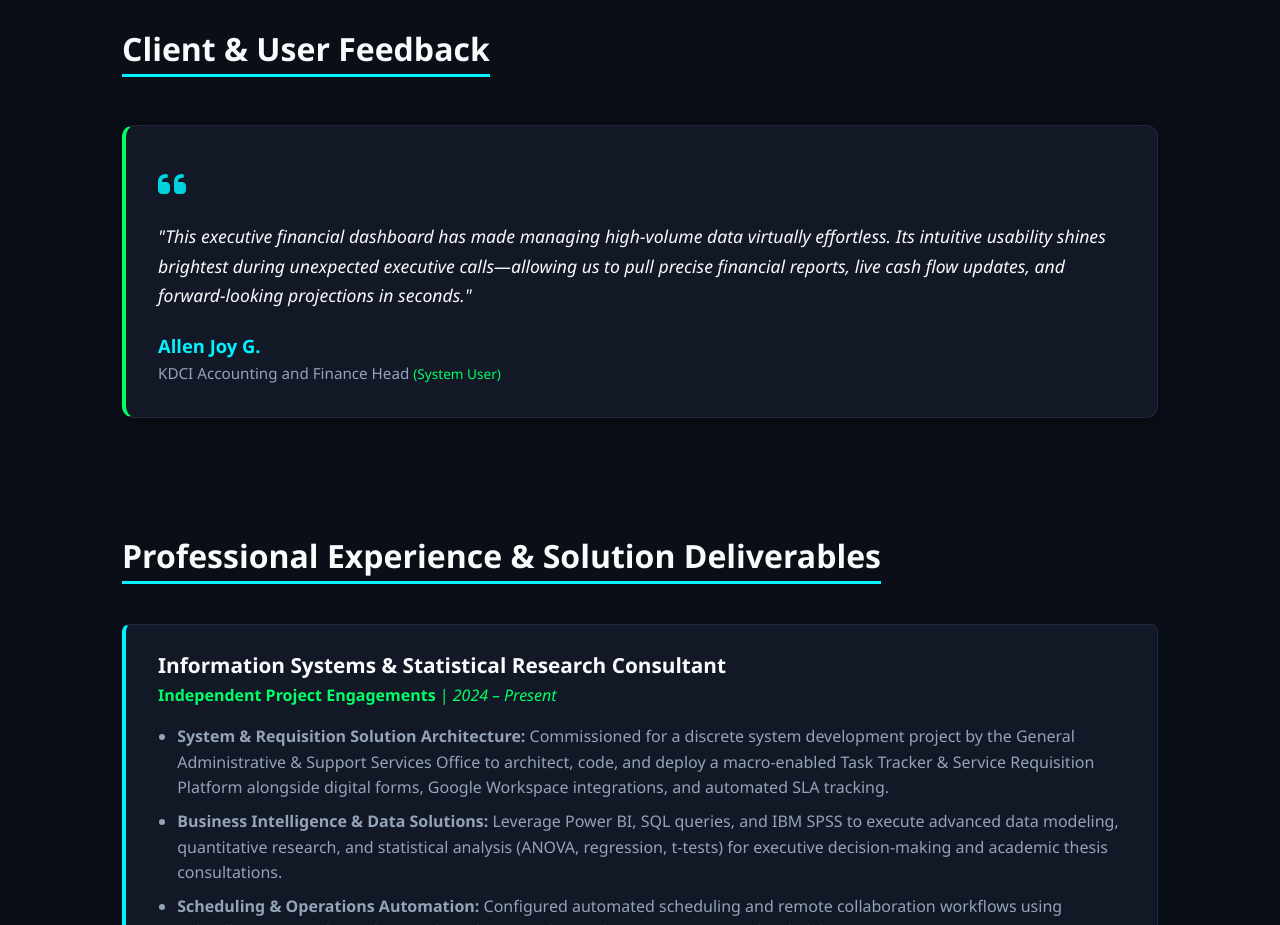
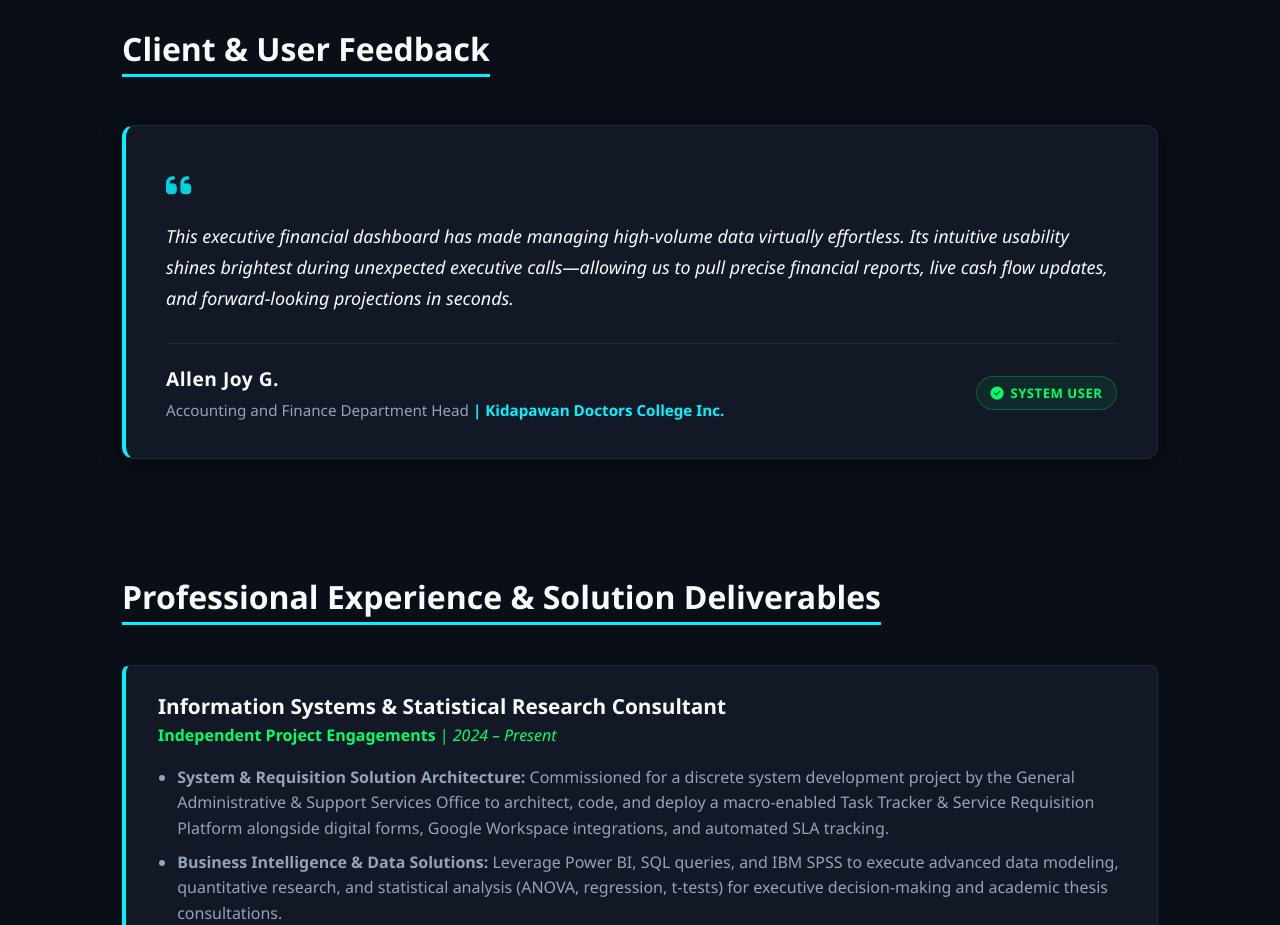
Before and after one commit to diezlovefaith05/portfolio, a plain HTML site: page index.html in a window 1280 px wide. Shown: the part 5000-5925 px from the top of the page. Drawn offline with Linux system fonts and the light colour scheme.

Commit message:
Add files via upload

```diff
--- a/index.html
+++ b/index.html
@@ -159,11 +159,14 @@
         <div class="testimonial-card">
             <div class="quote-icon"><i class="fa-solid fa-quote-left"></i></div>
             <blockquote class="testimonial-text">
-                "This executive financial dashboard has made managing high-volume data virtually effortless. Its intuitive usability shines brightest during unexpected executive calls—allowing us to pull precise financial reports, live cash flow updates, and forward-looking projections in seconds."
+                This executive financial dashboard has made managing high-volume data virtually effortless. Its intuitive usability shines brightest during unexpected executive calls—allowing us to pull precise financial reports, live cash flow updates, and forward-looking projections in seconds.
             </blockquote>
             <div class="testimonial-author">
-                <p class="author-name">Allen Joy G.</p>
-                <p class="author-title">KDCI Accounting and Finance Head <span class="user-badge">(System User)</span></p>
+                <div class="author-details">
+                    <p class="author-name">Allen Joy G.</p>
+                    <p class="author-title">Accounting and Finance Department Head <span class="author-org">| Kidapawan Doctors College Inc.</span></p>
+                </div>
+                <span class="user-badge"><i class="fa-solid fa-circle-check"></i> System User</span>
             </div>
         </div>
     </section>
--- a/style.css
+++ b/style.css
@@ -326,49 +326,76 @@ header {
 .testimonial-card {
     background: var(--bg-card);
     border: 1px solid var(--border-color);
-    border-left: 4px solid var(--neon-green);
+    border-left: 4px solid var(--neon-blue);
     border-radius: 12px;
-    padding: 2rem;
+    padding: 2.2rem 2.5rem;
     margin-top: 1.5rem;
-    box-shadow: 0 4px 20px rgba(0, 0, 0, 0.3);
+    box-shadow: 0 4px 20px rgba(0, 0, 0, 0.35);
     transition: transform 0.3s ease, border-color 0.3s ease;
 }
 
 .testimonial-card:hover {
     transform: translateY(-3px);
-    border-color: var(--neon-green);
+    border-color: var(--neon-blue);
 }
 
 .quote-icon {
-    font-size: 2rem;
+    font-size: 1.8rem;
     color: var(--neon-blue);
-    margin-bottom: 0.75rem;
+    margin-bottom: 0.8rem;
     opacity: 0.85;
 }
 
 .testimonial-text {
-    font-size: 1.1rem;
+    font-size: 1.12rem;
     font-style: italic;
     color: var(--text-primary);
-    line-height: 1.7;
-    margin-bottom: 1.25rem;
+    line-height: 1.75;
+    margin-bottom: 1.8rem;
 }
 
-.testimonial-author .author-name {
-    font-size: 1.15rem;
-    font-weight: 700;
-    color: var(--neon-blue);
+.testimonial-author {
+    display: flex;
+    align-items: center;
+    justify-content: space-between;
+    border-top: 1px solid var(--border-color);
+    padding-top: 1.2rem;
+    flex-wrap: wrap;
+    gap: 1rem;
 }
 
-.testimonial-author .author-title {
+.author-name {
+    font-size: 1.2rem;
+    font-weight: 700;
+    color: var(--text-primary);
+    letter-spacing: 0.5px;
+    margin-bottom: 0.25rem;
+}
+
+.author-title {
     font-size: 0.95rem;
     color: var(--text-secondary);
+    font-weight: 500;
+}
+
+.author-org {
+    color: var(--neon-blue);
+    font-weight: 600;
 }
 
 .user-badge {
-    font-size: 0.85rem;
+    display: inline-flex;
+    align-items: center;
+    gap: 0.4rem;
+    background: rgba(0, 255, 102, 0.08);
     color: var(--neon-green);
-    font-style: normal;
+    border: 1px solid rgba(0, 255, 102, 0.25);
+    padding: 0.35rem 0.85rem;
+    border-radius: 20px;
+    font-size: 0.82rem;
+    font-weight: 600;
+    letter-spacing: 0.5px;
+    text-transform: uppercase;
 }
 
 /* Experience Cards */
```
